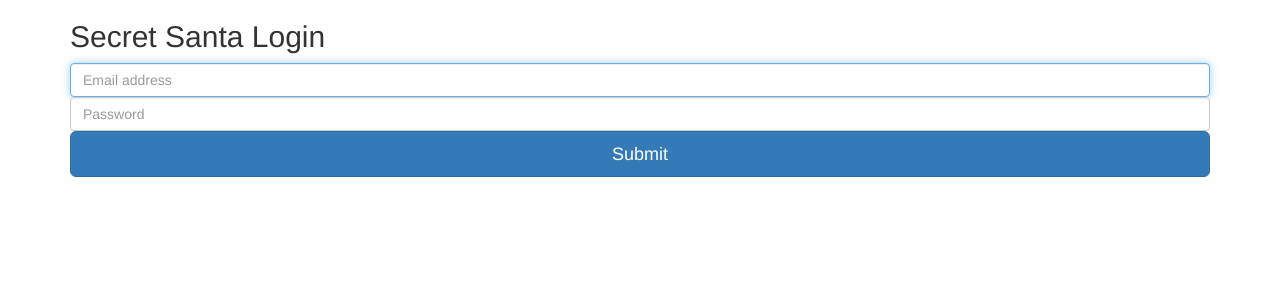
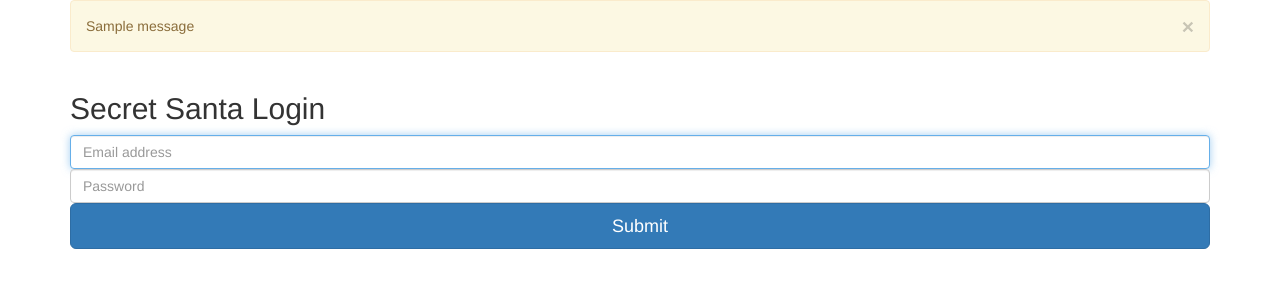
Before and after one commit to eyesontheside/Secret-Santa, a Flask app: page /login/ in a window 1280 px wide. Shown: the top 300 px of the page. Run offline with Flask 2, Linux system fonts and the light colour scheme; tables that the repository leaves empty hold one stand-in row (values such as "Sample post"); one stand-in notice (Sample message) is shown; some libraries are stand-ins or nearby versions.

Commit message:
Message flashing added

```diff
--- a/app.py
+++ b/app.py
@@ -1,4 +1,4 @@
-from flask import Flask, render_template, url_for, redirect
+from flask import Flask, render_template, url_for, redirect, flash
 from flask_bootstrap import Bootstrap
 from flask_wtf import Form
 from wtforms import StringField, SubmitField, PasswordField
@@ -41,7 +41,15 @@ def home():
 def login():
     form = SecretSantaForm()
     if form.validate_on_submit():
-        return redirect(url_for('home'))
+        q = User.query.filter_by(email=form.email.data).first()
+        if q is None:
+            flash('This email is not registered!')
+            return render_template('login.html', form=form)
+        elif form.password.data == q.password:
+            return redirect(url_for('home'))
+        else:
+            flash('Incorrect password!')
+            return render_template('login.html', form=form)
 
     return render_template('login.html', form=form)
 
--- a/templates/login.html
+++ b/templates/login.html
@@ -10,6 +10,15 @@
 
 
 {% block body %}
+
+<div class="container">
+{% for message in get_flashed_messages() %}
+<div class="alert alert-warning">
+    <button type="button" class="close" data-dismiss="alert">&times;</button>
+    {{ message }}
+</div>
+{% endfor %}
+</div>
 
 <div class="container">
 
```
